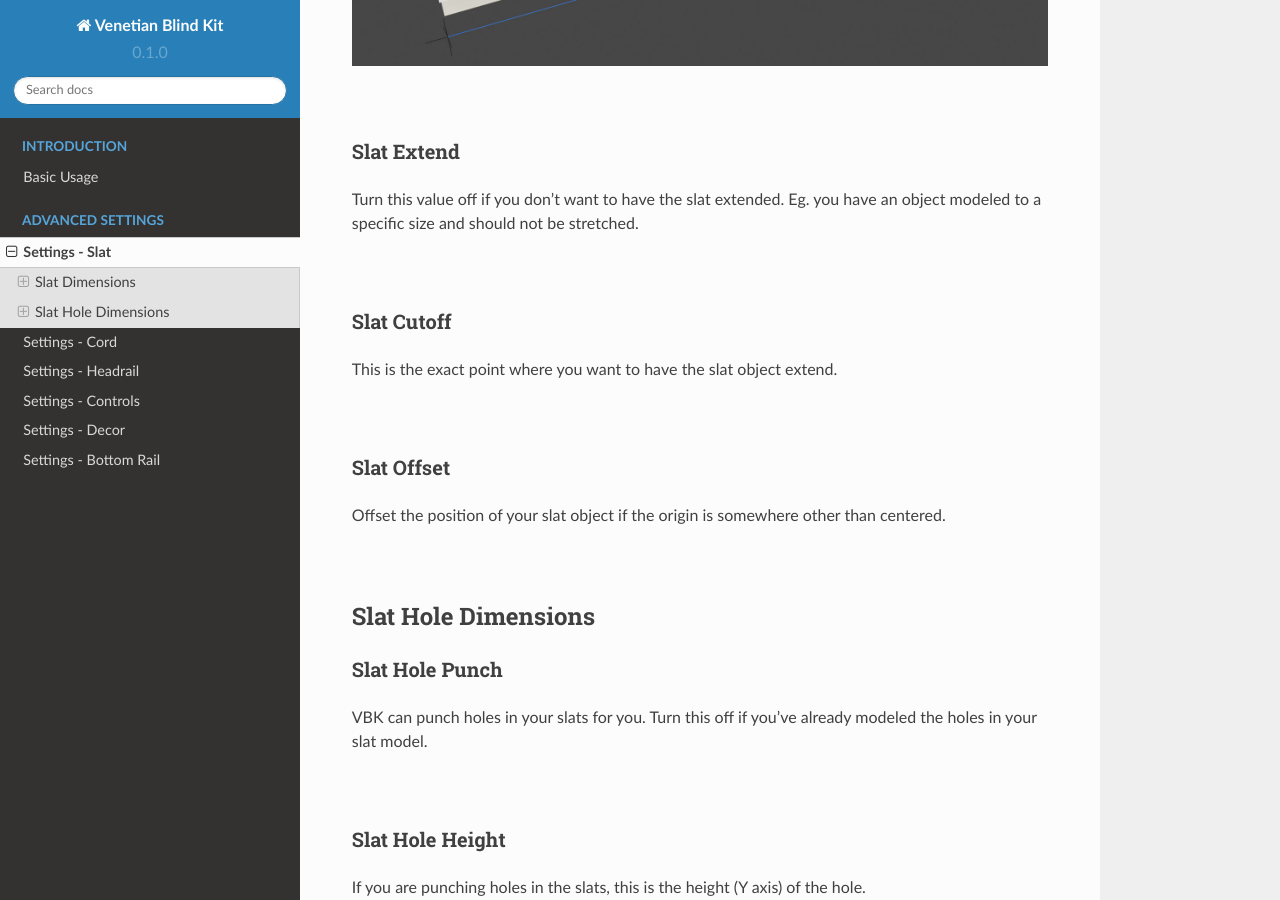
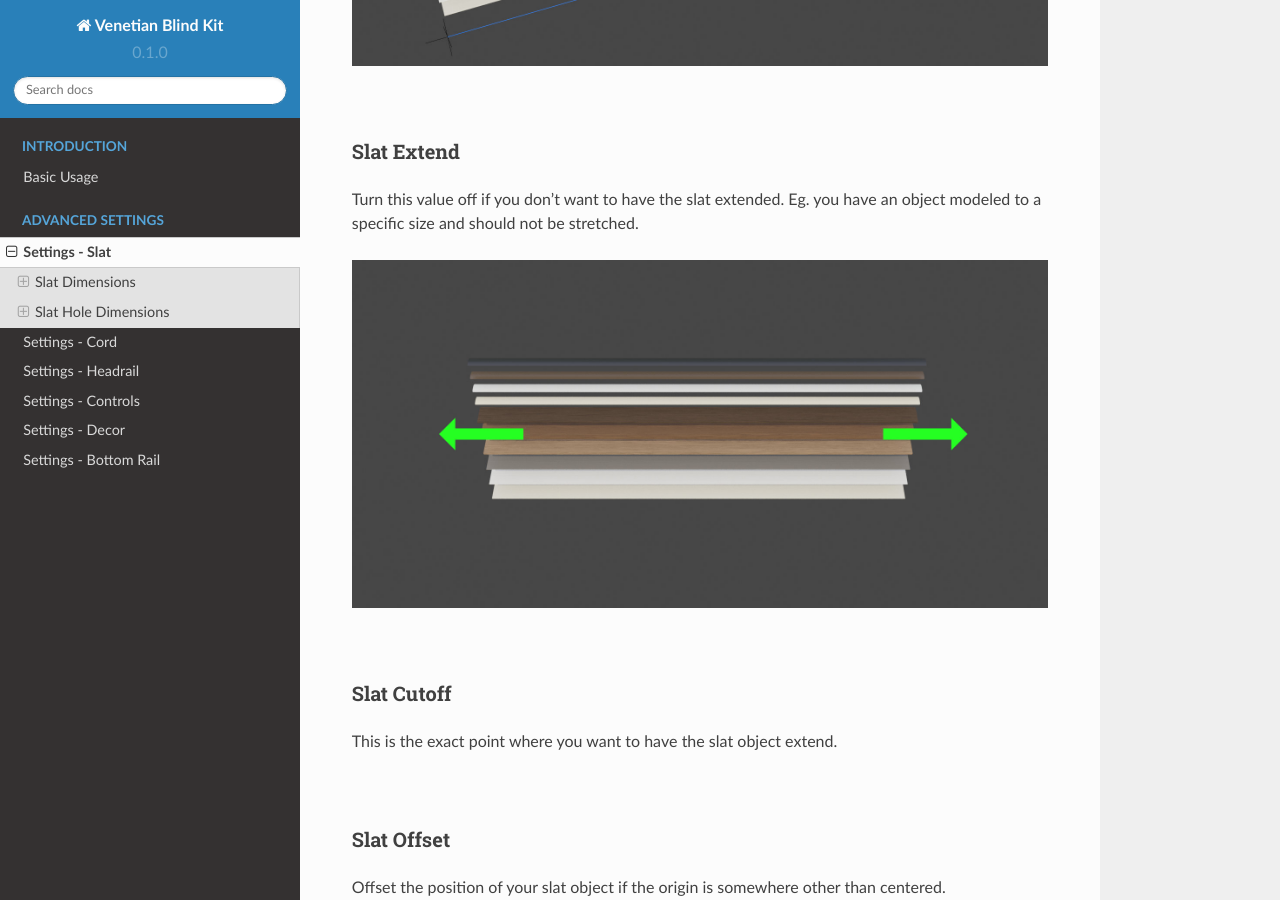
Before and after one commit to imperfectlink/VenetianBlindKit, a Sphinx documentation site: the page built from docs/source/slats.rst, in a window 1280 px wide and 900 px high, scrolled down 4516 px. Built offline with Sphinx 7.4.7 and the Read the Docs theme 2.0.0, drawn with Linux system fonts in a browser that asks for light colours.

Commit message:
Update slats.rst

```diff
--- a/docs/source/slats.rst
+++ b/docs/source/slats.rst
@@ -67,6 +67,8 @@ Slat Extend
 
 Turn this value off if you don't want to have the slat extended. Eg. you have an object modeled to a specific size and should not be stretched.
 
+.. image:: img/VBK_SlatExtend.jpg
+
 |
 
 Slat Cutoff
```
